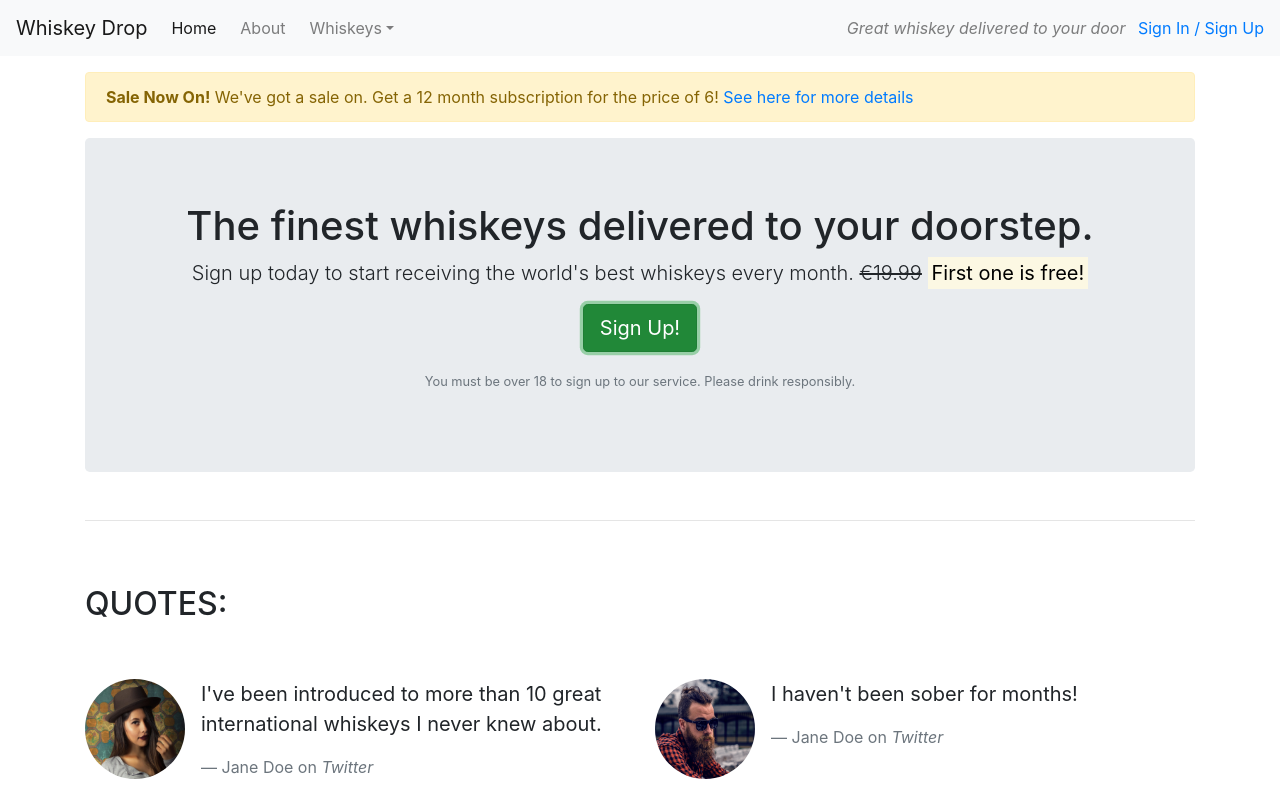
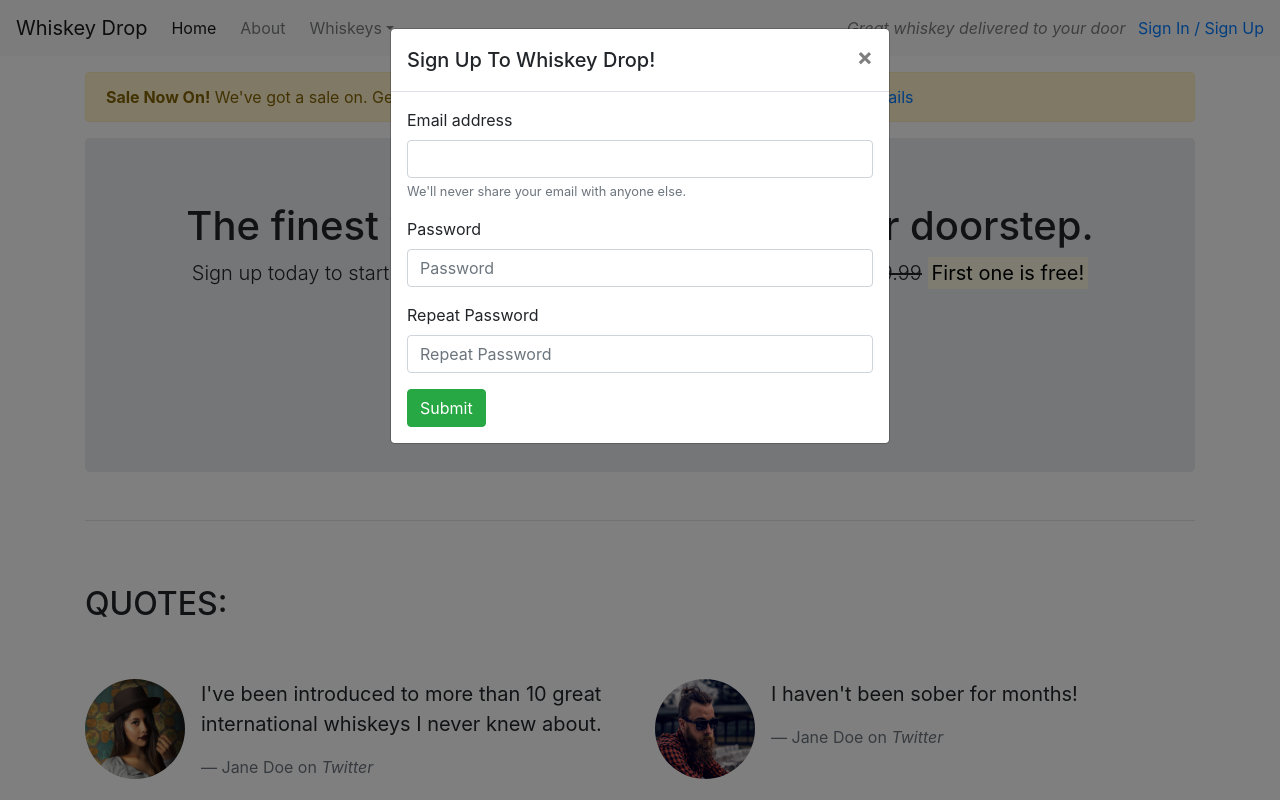
Before and after one commit to PetraDem/Bootstrap4-WhiskeyDrop, a plain HTML site: page index.html in a window 1280 px wide. Both pictures are taken after a click on the button "Sign Up!". Shown: the top 800 px of the page. Drawn offline with nearby package versions, Linux system fonts and the light colour scheme.

Commit message:
Added form

```diff
--- a/index.html
+++ b/index.html
@@ -60,10 +60,10 @@
                         <s class="d-none d-sm-inline">€19.99</s>
                         <span class="d-inline d-sm-none"><br></span>
                         <strong><mark>First one is free!</mark></strong></p>
-                    <p><button class="btn btn-lg btn-success">Sign Up!</button></p>
+                    <p><button class="btn btn-lg btn-success" data-toggle="modal" data-target="#signUpModal">Sign Up!</button></p>
                     <p class="text-muted"><small>You must be over 18 to sign up to our service. Please drink responsibly.</small></p>
                 </section>
-          </div>
+            </div>
         </div>
         <!-- /.callout -->
         <hr>
@@ -150,6 +150,37 @@
         <!-- /.features -->
     </article>
 
+    <div class="modal" tabindex="-1" role="dialog" id="signUpModal">
+        <div class="modal-dialog" role="document">
+            <div class="modal-content">
+                <div class="modal-header">
+                    <h5 class="modal-title">Sign Up To Whiskey Drop!</h5>
+                    <button type="button" class="close" data-dismiss="modal" aria-label="Close">
+                        <span aria-hidden="true">&times;</span>
+                    </button>
+                </div>
+                <div class="modal-body">
+                    <form>
+                        <div class="form-group">
+                            <label for="exampleInputEmail1">Email address</label>
+                            <input type="email" class="form-control" id="exampleInputEmail1" aria-describedby="emailHelp">
+                            <small id="emailHelp" class="form-text text-muted">We'll never share your email with anyone else.</small>
+                        </div>
+                        <div class="form-group">
+                            <label for="password">Password</label>
+                            <input type="password" class="form-control" id="password" placeholder="Password">
+                        </div>
+                        <div class="form-group">
+                            <label for="repeatpassword">Repeat Password</label>
+                            <input type="password" class="form-control" id="repeatpassword" placeholder="Repeat Password">
+                        </div>
+                        <button type="submit" class="btn btn-success">Submit</button>
+                    </form>
+                </div>
+            </div>
+        </div>
+    </div>
+
     <script src="https://code.jquery.com/jquery-3.3.1.slim.min.js" integrity="sha384-q8i/X+965DzO0rT7abK41JStQIAqVgRVzpbzo5smXKp4YfRvH+8abtTE1Pi6jizo" crossorigin="anonymous"></script>
     <script src="https://cdnjs.cloudflare.com/ajax/libs/popper.js/1.14.3/umd/popper.min.js" integrity="sha384-ZMP7rVo3mIykV+2+9J3UJ46jBk0WLaUAdn689aCwoqbBJiSnjAK/l8WvCWPIPm49" crossorigin="anonymous"></script>
     <script src="https://stackpath.bootstrapcdn.com/bootstrap/4.1.3/js/bootstrap.min.js" integrity="sha384-ChfqqxuZUCnJSK3+MXmPNIyE6ZbWh2IMqE241rYiqJxyMiZ6OW/JmZQ5stwEULTy" crossorigin="anonymous"></script>
```
